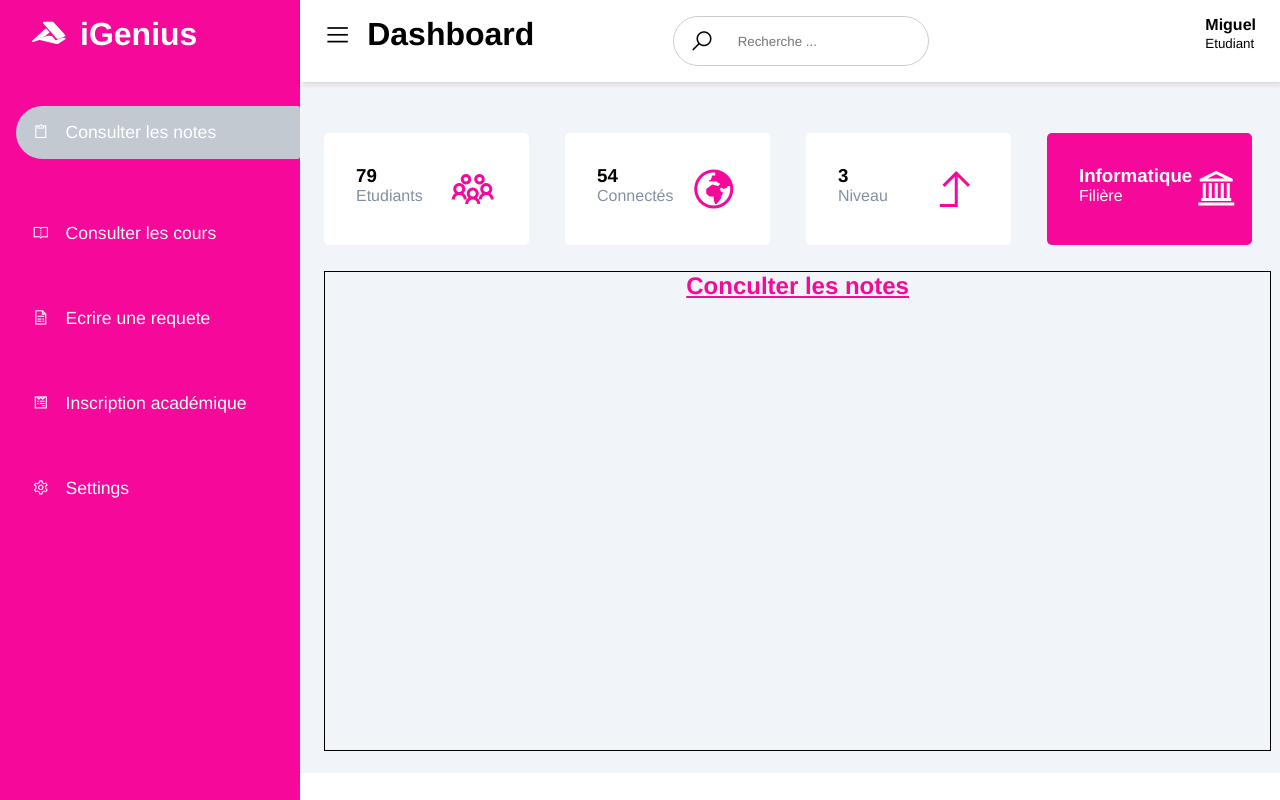
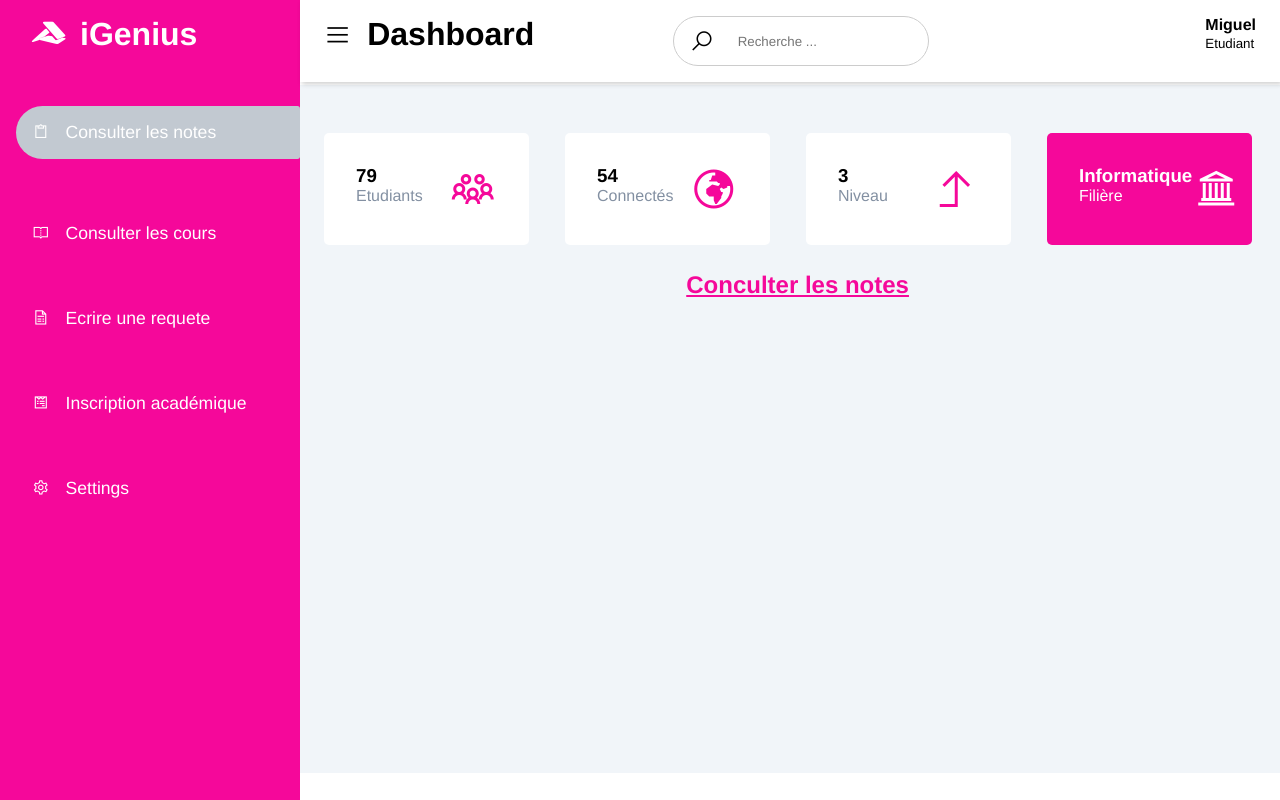
Before and after one commit to Miguel-Florian/iGenius-Academy, a PHP site: page /etudiant.php in a window 1280 px wide. Run offline with PHP 8.4, Linux system fonts and the light colour scheme.

Commit message:
commit on master

```diff
--- a/css/etudiant.css
+++ b/css/etudiant.css
@@ -154,9 +154,9 @@ main{
 /*recently*/
 .contenu{
     width: 74%;
-    height:60%;
+    height:50%;
     position: absolute;
-    border:1px solid black;
+    /*border:1px solid black;*/
     margin-top: 2%;
     opacity: 0;
 }
@@ -192,9 +192,9 @@ main{
     align-items: center;
     justify-content: center;
     margin: 2% auto;
-    border: 1px solid gray;
+    /*border: 1px solid gray;*/
     width: 60vw;
-    height: 50vh;
+    height: 40vh;
     padding: 20px;
 }
 .setting-gauche label,.setting-droit label{
```
